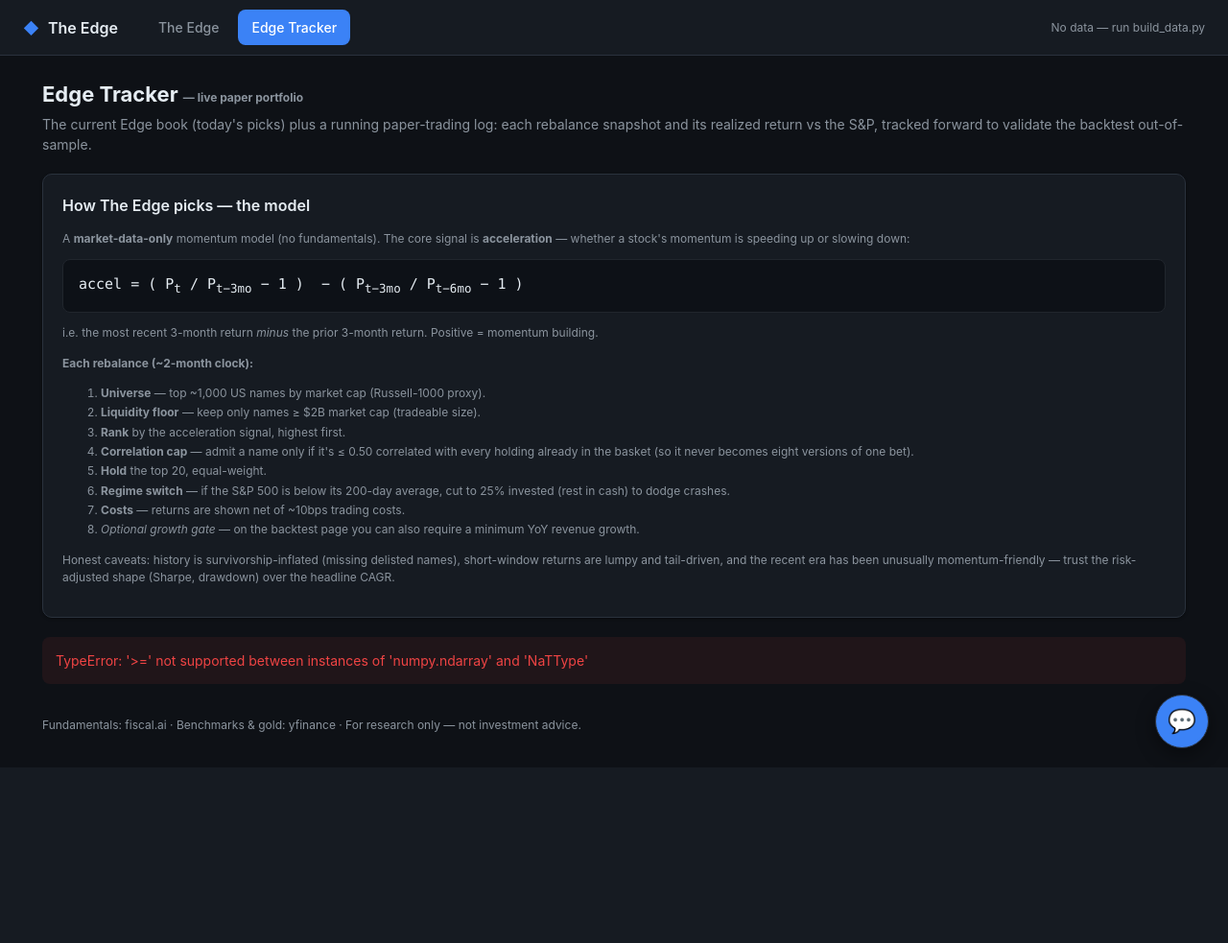
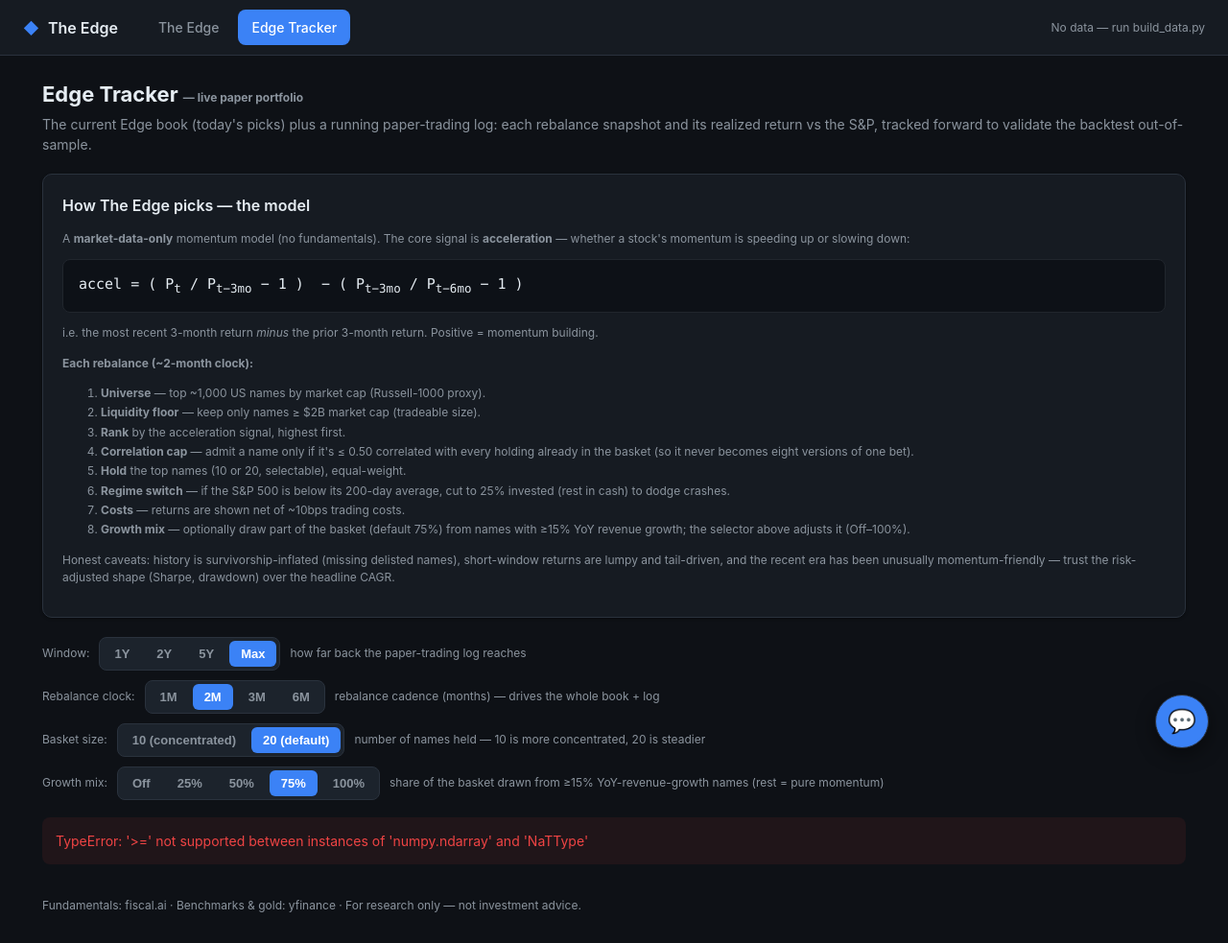
Before and after one commit to Tstansberry81/quantmodel, a Flask app: template templates/edge_tracker.html in a window 1280 px wide. Shown: the whole page at 96% size. Before the commit the page ends 800 px from the top, so only its background shows below. Run offline with Flask 3, Linux system fonts and the light colour scheme; the template is opened without the code that fills it, so the values that code supplies are empty.

Commit message:
Add basket-size + window/clock/growth-mix controls; Edge Tracker portfolio dropdown
Edge backtest page:
- Basket-size toggle (10 vs 20). edge_portfolio_size.py sweep shows a U-shape:
  n=10 best CAGR/alpha (20.7%/+9.8%) at higher concentration, n=20 steadier;
  middle n=13-15 worst. Threaded `n` through /api/edge_backtest -> run_edge_backtest.

Edge Tracker:
- Portfolio dropdown per paper-trade row: expand to see the basket actually held
  that rebalance (ticker + each name's own forward return, best-first). _edge_full
  now returns the `holds` it already computed (7-tuple; updated all unpack sites).
- Window (1Y/2Y/5Y/MAX), rebalance-clock (1M/2M/3M/6M), basket-size (10/20), and
  growth-mix (Off/25/50/75/100%, default 75%) selectors — mirroring the backtest.
  tracker_state(hold, window, n, mix) builds the full log and slices to window;
  log stats are window-scoped; the forward snapshot record persists ONLY at the
  real product config (2M / 20 names / 75% mix) so exploratory views can't write
  phantom books. Default mix now matches the product page (was pure-momentum).

Co-Authored-By: Claude Opus 4.8 <noreply@anthropic.com>

```diff
--- a/app.py
+++ b/app.py
@@ -91,6 +91,7 @@ def page_edge_tracker():
 _EDGE_WINDOWS = {"1Y", "2Y", "3Y", "5Y", "MAX"}
 _EDGE_HOLDS = {21, 42, 63, 126}
 _EDGE_MIXES = {0.0, 0.25, 0.5, 0.75, 1.0}   # growth-mix selector options
+_EDGE_NS = {10, 20}                          # basket-size toggle (concentrated vs default)
 
 
 def _safe(fn):
@@ -104,9 +105,9 @@ def _safe(fn):
 
 
 @lru_cache(maxsize=128)
-def _cached_edge_backtest(window: str, hold: int, mix: float):
+def _cached_edge_backtest(window: str, hold: int, mix: float, n: int):
     import edge_lib
-    return edge_lib.run_edge_backtest(window=window, spec={"hold": hold, "growth_mix": mix})
+    return edge_lib.run_edge_backtest(window=window, spec={"hold": hold, "growth_mix": mix, "n": n})
 
 
 @app.post("/api/edge_backtest")
@@ -127,13 +128,45 @@ def api_edge_backtest():
         mix = 0.75
     if mix not in _EDGE_MIXES:
         mix = 0.75                               # growth-mix: fraction of basket from >=15% growth pool
-    return _safe(lambda: _cached_edge_backtest(window, hold, mix))
+    try:
+        n = int(body.get("n", 20))
+    except (TypeError, ValueError):
+        n = 20
+    if n not in _EDGE_NS:
+        n = 20                                   # basket size: 10 (concentrated) or 20 (default)
+    return _safe(lambda: _cached_edge_backtest(window, hold, mix, n))
+
+
+@lru_cache(maxsize=128)
+def _cached_tracker(hold: int, window: str, n: int, mix: float):
+    import edge_tracker_lib
+    return edge_tracker_lib.tracker_state(hold=hold, window=window, n=n, mix=mix)
 
 
 @app.get("/api/edge_tracker")
 def api_edge_tracker():
-    import edge_tracker_lib
-    return _safe(lambda: edge_tracker_lib.tracker_state())
+    try:
+        hold = int(request.args.get("hold", 42))
+    except (TypeError, ValueError):
+        hold = 42
+    if hold not in _EDGE_HOLDS:
+        hold = 42                                # 21/42/63/126 = 1M/2M/3M/6M clock
+    window = (request.args.get("window", "MAX") or "MAX").upper()
+    if window not in _EDGE_WINDOWS:
+        window = "MAX"
+    try:
+        n = int(request.args.get("n", 20))
+    except (TypeError, ValueError):
+        n = 20
+    if n not in _EDGE_NS:
+        n = 20                                   # basket size: 10 (concentrated) or 20 (default)
+    try:
+        mix = round(float(request.args.get("mix", 0.75)), 2)
+    except (TypeError, ValueError):
+        mix = 0.75
+    if mix not in _EDGE_MIXES:
+        mix = 0.75                               # growth-mix: fraction of basket from >=15% growth pool
+    return _safe(lambda: _cached_tracker(hold, window, n, mix))
 
 
 @app.get("/api/meta")
--- a/edge_lib.py
+++ b/edge_lib.py
@@ -329,7 +329,9 @@ def _edge_full(hold, n, mcap_floor, corr_cap, corr_lookback, regime_expo, cost_b
         gross = np.where(pan.ma200_on, gross, regime_expo * gross + (1 - regime_expo) * pan.rf_per)
     turn = np.array(turn)
     net = gross - (cost_bps / 1e4) * turn
-    return pan.bdates, gross, net, turn, pan.spxf, pan.ndxf
+    # holds (per-rebalance company_key baskets) is returned too so callers like the
+    # Edge Tracker can show what was actually held each rebalance, with no recompute.
+    return pan.bdates, gross, net, turn, pan.spxf, pan.ndxf, holds
 
 
 def run_edge_backtest(window: str = "MAX", spec: dict | None = None) -> dict:
@@ -338,7 +340,7 @@ def run_edge_backtest(window: str = "MAX", spec: dict | None = None) -> dict:
     s = {**EDGE_SPEC, **(spec or {})}
     pan = load_edge_panel(hold=s["hold"])
     ppy = pan.ppy                                      # true rebalances/year for this hold
-    bdates, gross, net, turn, spxf, ndxf = _edge_full(
+    bdates, gross, net, turn, spxf, ndxf, _holds = _edge_full(
         s["hold"], s["n"], s["mcap_floor"], s["corr_cap"], s["corr_lookback"],
         s["regime_expo"], s["cost_bps"], tuple(sorted(s["signal"].items())),
         float(s.get("growth_mix", 0.0) or 0.0), float(s.get("growth_thresh", 0.15)))
--- a/edge_neutralize_alpha.py
+++ b/edge_neutralize_alpha.py
@@ -116,7 +116,7 @@ def main():
     pan = E.load_edge_panel(hold=HOLD)
 
     # --- Edge full-spec NET per-period returns, aligned to bdates ---
-    bdates, gross, net, turn, spxf, ndxf = E._edge_full(
+    bdates, gross, net, turn, spxf, ndxf, _holds = E._edge_full(
         HOLD, N, MCAP_FLOOR, CORR_CAP, CORR_LB, REGIME_EXPO, COST_BPS,
         tuple(sorted(SIGNAL.items())))
     print(f"\n  panel: {pan.T} rebalances  {bdates[0].date()} -> {bdates[-1].date()}  "
--- a/edge_neutralize_downturn.py
+++ b/edge_neutralize_downturn.py
@@ -38,9 +38,9 @@ def skew(r):
 # ---------------------------------------------------------------------------
 # Pull the full-history Edge series. regime_expo=0.25 = full spec (regime ON);
 # regime_expo=1.0 = regime de-risk OFF (fully invested below the 200dMA).
-bdates, gross_on, net_on, turn, spxf, ndxf = E._edge_full(
+bdates, gross_on, net_on, turn, spxf, ndxf, _holds = E._edge_full(
     42, 20, 2e9, 0.50, 126, 0.25, 10.0, SIG)
-_, gross_off, net_off, _, _, _ = E._edge_full(
+_, gross_off, net_off, _, _, _, _ = E._edge_full(
     42, 20, 2e9, 0.50, 126, 1.0, 10.0, SIG)
 
 pan = E.load_edge_panel(hold=42)
--- a/static/css/style.css
+++ b/static/css/style.css
@@ -143,6 +143,17 @@ input.num:focus{outline:none;box-shadow:0 0 0 2px rgba(59,130,246,.35)}
 .legend span{display:inline-flex;align-items:center;gap:6px}
 .dot{width:10px;height:10px;border-radius:3px;display:inline-block}
 
+/* ---- paper-log portfolio dropdown ---- */
+.port-toggle{background:transparent;border:1px solid var(--border);color:var(--muted);
+  padding:4px 9px;border-radius:6px;font-size:12px;font-weight:600;cursor:pointer;white-space:nowrap}
+.port-toggle:hover{background:var(--panel-2);color:var(--text)}
+.port-row>td{background:var(--bg);padding:12px 14px}
+.port-row .port-meta{color:var(--muted);font-size:12px;margin-bottom:8px;white-space:normal;text-align:left}
+.port-grid{display:flex;flex-wrap:wrap;gap:6px}
+.port-chip{display:inline-flex;align-items:center;gap:6px;background:var(--panel-2);
+  border:1px solid var(--border);border-radius:6px;padding:4px 9px;font-size:12px}
+.port-chip b{color:var(--text);font-weight:700}
+
 /* ---- chat assistant ---- */
 #chat-bubble{position:fixed;bottom:20px;right:20px;z-index:9998;width:56px;height:56px;border-radius:50%;
   border:1px solid #2b3340;background:#3b82f6;color:#fff;font-size:24px;cursor:pointer;
--- a/static/js/edge_tracker.js
+++ b/static/js/edge_tracker.js
@@ -2,6 +2,11 @@ const fmtPct = v => v==null||isNaN(v) ? "—" : (v*100).toFixed(1)+"%";
 const fmtN = (v,d=2) => v==null||isNaN(v) ? "—" : Number(v).toFixed(d);
 const cls = v => v==null||isNaN(v) ? "" : (v>=0?"pos":"neg");
 const sgnPct = v => v==null||isNaN(v) ? "—" : (v>=0?"+":"")+(v*100).toFixed(1)+"%";
+
+let WINDOW = "MAX";          // paper-log horizon: 1Y/2Y/5Y/MAX
+let HOLD = 42;               // rebalance clock: 21/42/63/126 = 1M/2M/3M/6M
+let NSIZE = 20;              // basket size: 10 (concentrated) or 20 (default)
+let MIX = 0.75;              // growth mix: share of basket from >=15%-rev-growth names
 
 async function run(){
   const status=document.getElementById('status');
@@ -9,7 +14,7 @@ async function run(){
   status.textContent='Loading the Edge tracker…';
   document.getElementById('app').style.display='none';
   try{
-    const r = await fetch('/api/edge_tracker');
+    const r = await fetch(`/api/edge_tracker?hold=${HOLD}&window=${WINDOW}&n=${NSIZE}&mix=${MIX}`);
     const d = await safeJson(r);
     if(!d.ok){ status.className='err'; status.textContent=d.reason||'Tracker failed'; return; }
     render(d);
@@ -34,24 +39,71 @@ function render(d){
   document.querySelector('#book tbody').innerHTML = (d.current_book||[]).map(b=>
     `<tr><td><b>${b.ticker}</b></td><td>${b.name||'—'}</td><td>${b.sector||'—'}</td>
      <td>${fmtPct(b.weight)}</td><td class="${cls(b.accel)}">${fmtN(b.accel,2)}</td></tr>`).join('');
+  const mixTxt = spec.growth_mix>0 ? `${Math.round(spec.growth_mix*100)}% growth mix` : 'pure momentum';
   document.getElementById('bookmeta').textContent =
     `Full-spec Edge picks as of ${d.book_date} · equal-weight (${fmtPct(1/((d.current_book||[]).length||1))} each) · `
-    +`ranked by acceleration signal · hold ~${spec.hold_days}d · liquidity ≥ $${fmtN(spec.mcap_floor_bn,0)}B, corr cap ${fmtN(spec.corr_cap,2)}.`;
+    +`ranked by acceleration signal · ${mixTxt} · hold ~${spec.hold_days}d · liquidity ≥ $${fmtN(spec.mcap_floor_bn,0)}B, corr cap ${fmtN(spec.corr_cap,2)}.`;
 
   // ---- paper-trading log (newest first) ----
   const log=(d.log||[]).slice().reverse();
-  document.querySelector('#log tbody').innerHTML = log.map(t=>{
+  document.querySelector('#log tbody').innerHTML = log.map((t,i)=>{
     const open = t.status==='OPEN';
     const badge = open ? '<span class="pos">● OPEN</span>' : '<span style="color:#8b949e">closed</span>';
+    const h=t.holdings||[];
+    const toggle = h.length
+      ? `<button class="port-toggle" type="button" data-i="${i}" aria-expanded="false">▸ ${h.length} names</button>`
+      : '—';
+    const chips = h.map(x=>
+      `<span class="port-chip" title="${(x.name||'').replace(/"/g,'&quot;')}"><b>${x.ticker}</b> <span class="${cls(x.ret)}">${sgnPct(x.ret)}</span></span>`).join('');
     return `<tr><td>${t.opened}</td><td>${t.closes}</td><td>${badge}</td>
       <td class="${cls(t.edge_ret)}">${sgnPct(t.edge_ret)}</td>
       <td class="${cls(t.sp_ret)}">${sgnPct(t.sp_ret)}</td>
-      <td class="${cls(t.excess)}">${sgnPct(t.excess)}</td></tr>`;}).join('');
+      <td class="${cls(t.excess)}">${sgnPct(t.excess)}</td>
+      <td style="text-align:center">${toggle}</td></tr>
+      <tr class="port-row" id="port-${i}" hidden><td colspan="7">
+        <div class="port-meta">Basket held from ${t.opened} (equal-weight) — each name's own ~${Math.round((spec.hold_days||42)/21)}-month return:</div>
+        <div class="port-grid">${chips}</div></td></tr>`;}).join('');
+  document.querySelectorAll('#log .port-toggle').forEach(btn=>{
+    btn.addEventListener('click',()=>{
+      const row=document.getElementById('port-'+btn.dataset.i);
+      const showing=row.hidden===false;
+      row.hidden=showing;
+      btn.setAttribute('aria-expanded', String(!showing));
+      btn.textContent=(showing?'▸ ':'▾ ')+btn.textContent.replace(/^[▸▾]\s*/,'');
+    });
+  });
+  const wlabel = WINDOW==='MAX' ? 'full history' : `last ${WINDOW}`;
   document.getElementById('logmeta').textContent =
-    `Last ${log.length} rebalances · ${s.n_closed} closed paper trades total · `
+    `${wlabel} · showing ${log.length} of ${s.n_total} rebalances (${Math.round((spec.hold_days||42)/21)}M clock) · ${s.n_closed} closed paper trades · `
     +`beat the S&P ${fmtPct(s.hit_rate)} of the time · avg excess ${sgnPct(s.avg_excess)}/trade `
     +`(avg Edge ${sgnPct(s.avg_edge_ret)} vs S&P ${sgnPct(s.avg_sp_ret)}). `
     +`Returns are NET of ${spec.cost_bps}bps costs. History seeded from the backtest; live snapshots accrue forward from ${s.first_snapshot}.`;
 }
 
-document.addEventListener('DOMContentLoaded', run);
+document.addEventListener('DOMContentLoaded',()=>{
+  document.querySelectorAll('#windowbtns button').forEach(b=>{
+    b.addEventListener('click',()=>{
+      document.querySelectorAll('#windowbtns button').forEach(x=>x.classList.remove('active'));
+      b.classList.add('active'); WINDOW=b.dataset.w; run();
+    });
+  });
+  document.querySelectorAll('#holdbtns button').forEach(b=>{
+    b.addEventListener('click',()=>{
+      document.querySelectorAll('#holdbtns button').forEach(x=>x.classList.remove('active'));
+      b.classList.add('active'); HOLD=+b.dataset.h; run();
+    });
+  });
+  document.querySelectorAll('#nbtns button').forEach(b=>{
+    b.addEventListener('click',()=>{
+      document.querySelectorAll('#nbtns button').forEach(x=>x.classList.remove('active'));
+      b.classList.add('active'); NSIZE=+b.dataset.n; run();
+    });
+  });
+  document.querySelectorAll('#mixbtns button').forEach(b=>{
+    b.addEventListener('click',()=>{
+      document.querySelectorAll('#mixbtns button').forEach(x=>x.classList.remove('active'));
+      b.classList.add('active'); MIX=+b.dataset.m; run();
+    });
+  });
+  run();
+});
--- a/templates/edge_tracker.html
+++ b/templates/edge_tracker.html
@@ -21,12 +21,52 @@
     <li><b>Liquidity floor</b> &mdash; keep only names &ge; $2B market cap (tradeable size).</li>
     <li><b>Rank</b> by the acceleration signal, highest first.</li>
     <li><b>Correlation cap</b> &mdash; admit a name only if it's &le; 0.50 correlated with every holding already in the basket (so it never becomes eight versions of one bet).</li>
-    <li><b>Hold</b> the top 20, equal-weight.</li>
+    <li><b>Hold</b> the top names (10 or 20, selectable), equal-weight.</li>
     <li><b>Regime switch</b> &mdash; if the S&amp;P 500 is below its 200-day average, cut to 25% invested (rest in cash) to dodge crashes.</li>
     <li><b>Costs</b> &mdash; returns are shown net of ~10bps trading costs.</li>
-    <li><i>Optional growth gate</i> &mdash; on the backtest page you can also require a minimum YoY revenue growth.</li>
+    <li><b>Growth mix</b> &mdash; optionally draw part of the basket (default 75%) from names with &ge;15% YoY revenue growth; the selector above adjusts it (Off&ndash;100%).</li>
   </ol>
   <p class="small" style="color:#8b949e;margin-top:10px">Honest caveats: history is survivorship-inflated (missing delisted names), short-window returns are lumpy and tail-driven, and the recent era has been unusually momentum-friendly &mdash; trust the risk-adjusted shape (Sharpe, drawdown) over the headline CAGR.</p>
+</div>
+
+<div class="controls" style="margin-bottom:10px">
+  <label class="small">Window:</label>
+  <div class="btnrow" id="windowbtns">
+    <button data-w="1Y">1Y</button>
+    <button data-w="2Y">2Y</button>
+    <button data-w="5Y">5Y</button>
+    <button data-w="MAX" class="active">Max</button>
+  </div>
+  <span class="small">how far back the paper-trading log reaches</span>
+</div>
+<div class="controls" style="margin-bottom:10px">
+  <label class="small">Rebalance clock:</label>
+  <div class="btnrow" id="holdbtns">
+    <button data-h="21">1M</button>
+    <button data-h="42" class="active">2M</button>
+    <button data-h="63">3M</button>
+    <button data-h="126">6M</button>
+  </div>
+  <span class="small">rebalance cadence (months) — drives the whole book + log</span>
+</div>
+<div class="controls" style="margin-bottom:10px">
+  <label class="small">Basket size:</label>
+  <div class="btnrow" id="nbtns">
+    <button data-n="10">10 (concentrated)</button>
+    <button data-n="20" class="active">20 (default)</button>
+  </div>
+  <span class="small">number of names held — 10 is more concentrated, 20 is steadier</span>
+</div>
+<div class="controls" style="margin-bottom:18px">
+  <label class="small">Growth mix:</label>
+  <div class="btnrow" id="mixbtns">
+    <button data-m="0">Off</button>
+    <button data-m="0.25">25%</button>
+    <button data-m="0.5">50%</button>
+    <button data-m="0.75" class="active">75%</button>
+    <button data-m="1">100%</button>
+  </div>
+  <span class="small">share of the basket drawn from ≥15% YoY-revenue-growth names (rest = pure momentum)</span>
 </div>
 
 <div id="status" class="loading">Loading the Edge tracker…</div>
@@ -46,7 +86,7 @@
   <div class="panel">
     <h2>Paper-trading log <span class="small">— snapshots tracked forward vs S&amp;P</span></h2>
     <table id="log">
-      <thead><tr><th>Opened</th><th>Closes</th><th>Status</th><th>Edge return</th><th>S&amp;P</th><th>Excess</th></tr></thead>
+      <thead><tr><th>Opened</th><th>Closes</th><th>Status</th><th>Edge return</th><th>S&amp;P</th><th>Excess</th><th>Portfolio</th></tr></thead>
       <tbody></tbody>
     </table>
     <p class="small" id="logmeta"></p>
```
Also changed, not shown: edge_portfolio_size.py (added, +87 -0 lines), edge_tracker_lib.py (+100 -45 lines), static/js/edge.js (+8 -1 lines), templates/edge.html (+9 -1 lines).
